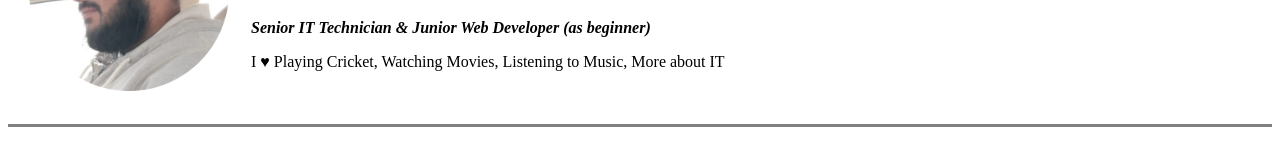
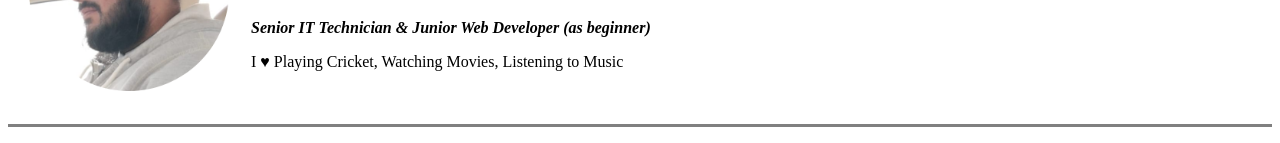
Before and after one commit to Mohdsalumber/cv, a plain HTML site: page index.html in a window 1280 px wide. Shown: the part 138-281 px from the top of the page. Drawn offline with Linux system fonts and the light colour scheme.

Commit message:
Update index.html

```diff
--- a/index.html
+++ b/index.html
@@ -24,7 +24,7 @@
               </strong>
             </em>
           </p>
-          <p>I ♥ Playing Cricket, Watching Movies, Listening to Music, More about IT</p>
+          <p>I ♥ Playing Cricket, Watching Movies, Listening to Music</p>
         </td>
       </tr>
     </table>
```
